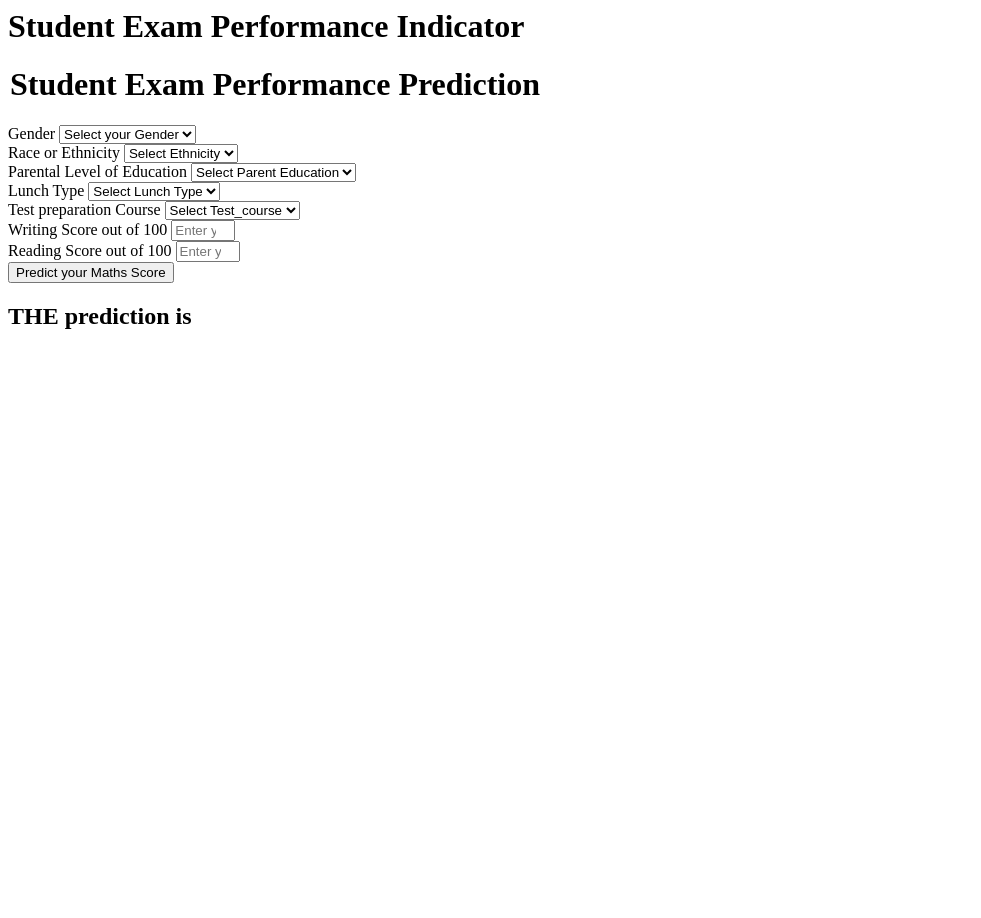
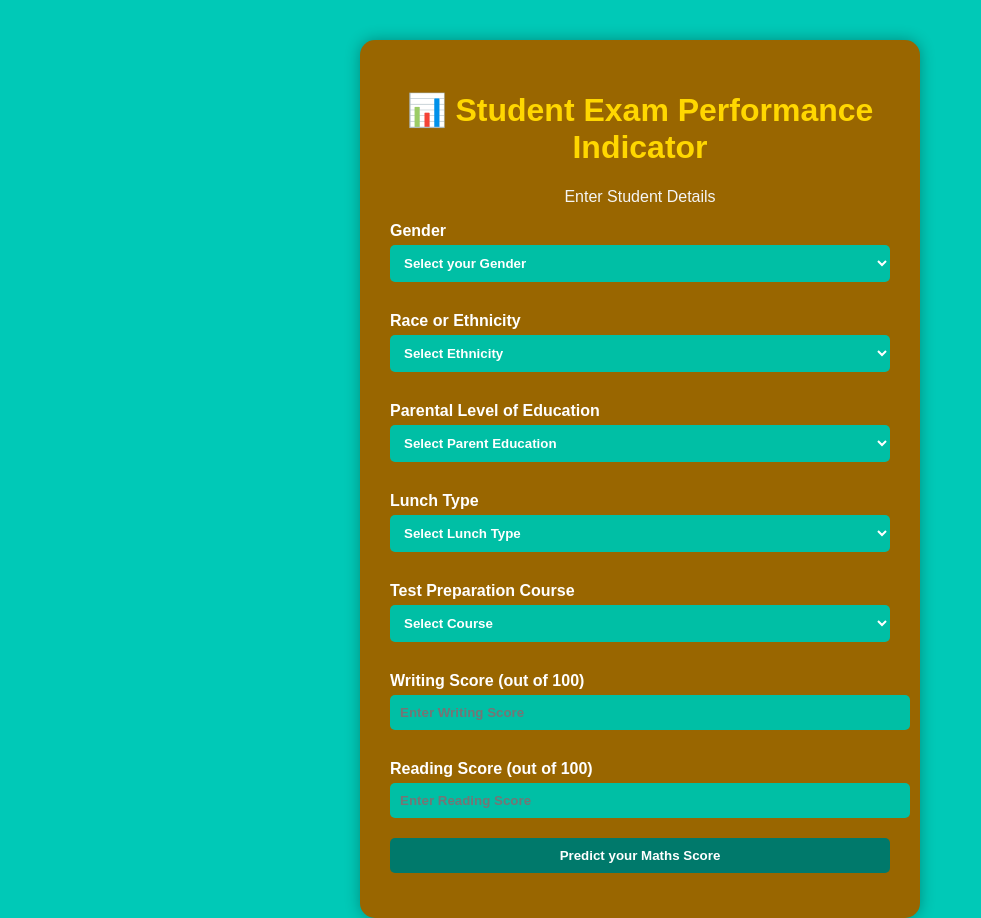
Before and after one commit to DevSourcerer04/mlproject, a Flask app: page /predictdata in a window 1280 px wide. Shown: the whole page, without its empty margins (0-981 px from the left). Before the commit the page ends 329 px from the top, so only its background shows below. Run offline with Flask 3, Linux system fonts and the light colour scheme.

Commit message:
web dev updates

```diff
--- a/templates/home.html
+++ b/templates/home.html
@@ -1,111 +1,116 @@
+<!DOCTYPE html>
 <html>
+<head>
+    <style>
+        body {
+            margin: 0;
+            padding: 40px 0 0 0; /* Push content down by 40px */
+            background-color: #00c9b7;
+            font-family: Arial, sans-serif;
+        }
+
+        .container {
+            background-color: #996600;
+            width: 500px;
+            margin: 0 auto;
+            padding: 30px;
+            border-radius: 15px;
+            box-shadow: 0 0 15px rgba(0, 0, 0, 0.3);
+        }
+
+        h1, h2, legend {
+            color: gold;
+            text-align: center;
+        }
+
+        label {
+            color: white;
+            display: block;
+            margin-top: 15px;
+            font-weight: bold;
+        }
+
+        select, input[type="number"], input[type="submit"] {
+            width: 100%;
+            padding: 10px;
+            margin-top: 5px;
+            margin-bottom: 15px;
+            border: none;
+            border-radius: 5px;
+            background-color: #00bfa5;
+            color: white;
+            font-weight: bold;
+        }
+
+        input[type="submit"] {
+            background-color: #00796b;
+            cursor: pointer;
+        }
+
+        input[type="submit"]:hover {
+            background-color: #004d40;
+        }
+    </style>
+</head>
 <body>
-    <div class="login">
-       <h1>Student Exam Performance Indicator</h1>
+    <div class="container">
+        <h1>📊 Student Exam Performance Indicator</h1>
+        <p style="text-align: center; color: #f5f5f5;">Enter Student Details</p>
+        <form action="{{ url_for('predict_datapoint')}}" method="post">
+            <label>Gender</label>
+            <select name="gender" required>
+                <option selected disabled value="">Select your Gender</option>
+                <option value="male">Male</option>
+                <option value="female">Female</option>
+            </select>
 
-       <form action="{{ url_for('predict_datapoint')}}" method="post">
-        <h1>
-            <legend>Student Exam Performance Prediction</legend>
-        </h1>
-        <div class="mb-3">
-            <label class="form-label">Gender</label>
-            <select class="form-control" name="gender" placeholder="Enter you Gender" required>
-                <option class="placeholder" selected disabled value="">Select your Gender</option>
-                <option value="male">
-                    Male
-                </option>
-                <option value="female">
-                    Female
-                </option>
+            <label>Race or Ethnicity</label>
+            <select name="ethnicity" required>
+                <option selected disabled value="">Select Ethnicity</option>
+                <option value="group A">Group A</option>
+                <option value="group B">Group B</option>
+                <option value="group C">Group C</option>
+                <option value="group D">Group D</option>
+                <option value="group E">Group E</option>
             </select>
-        </div>
-        <div class="mb-3">
-            <label class="form-label">Race or Ethnicity</label>
-            <select class="form-control" name="ethnicity" placeholder="Enter you ethnicity" required>
-                <option class="placeholder" selected disabled value="">Select Ethnicity</option>
-                <option value="group A">
-                    Group A
-                </option>
-                <option value="group B">
-                    Group B
-                </option>
-                <option value="group C">
-                    Group C
-                </option>
-                <option value="group D">
-                    Group D
-                </option>
-                <option value="group E">
-                    Group E
-                </option>
+
+            <label>Parental Level of Education</label>
+            <select name="parental_level_of_education" required>
+                <option selected disabled value="">Select Parent Education</option>
+                <option value="associate's degree">Associate's degree</option>
+                <option value="bachelor's degree">Bachelor's degree</option>
+                <option value="high school">High school</option>
+                <option value="master's degree">Master's degree</option>
+                <option value="some college">Some college</option>
+                <option value="some high school">Some high school</option>
             </select>
-        </div>
-        <div class="mb-3">
-            <label class="form-label">Parental Level of Education</label>
-            <select class="form-control" name="parental_level_of_education"
-                placeholder="Enter you Parent Education" required>
-                <option class="placeholder" selected disabled value="">Select Parent Education</option>
-                <option value="associate's degree">
-                    associate's degree
-                </option>
-                <option value="bachelor's degree">
-                    bachelor's degree
-                </option>
-                <option value="high school">
-                    high school
-                </option>
-                <option value="master's degree">
-                    master's degree
-                </option>
-                <option value="some college">
-                    some college
-                </option>
-                <option value="some high school">
-                    some high school
-                </option>
+
+            <label>Lunch Type</label>
+            <select name="lunch" required>
+                <option selected disabled value="">Select Lunch Type</option>
+                <option value="free/reduced">Free/Reduced</option>
+                <option value="standard">Standard</option>
             </select>
-        </div>
-        <div class="mb-3">
-            <label class="form-label">Lunch Type</label>
-            <select class="form-control" name="lunch" placeholder="Enter you Lunch" required>
-                <option class="placeholder" selected disabled value="">Select Lunch Type</option>
-                <option value="free/reduced">
-                    free/reduced
-                </option>
-                <option value="standard">
-                    standard
-                </option>
+
+            <label>Test Preparation Course</label>
+            <select name="test_preparation_course" required>
+                <option selected disabled value="">Select Course</option>
+                <option value="none">None</option>
+                <option value="completed">Completed</option>
             </select>
-        </div>
-        <div class="mb-3">
-            <label class="form-label">Test preparation Course</label>
-            <select class="form-control" name="test_preparation_course" placeholder="Enter you Course"
-                required>
-                <option class="placeholder" selected disabled value="">Select Test_course</option>
-                <option value="none">
-                    None
-                </option>
-                <option value="completed">
-                    Completed
-                </option>
-            </select>
-        </div>
-        <div class="mb-3">
-            <label class="form-label">Writing Score out of 100</label>
-            <input class="form-control" type="number" name="reading_score"
-                placeholder="Enter your Reading score" min='0' max='100' />
-        </div>
-        <div class="mb-3">
-            <label class="form-label">Reading Score out of 100</label>
-            <input class="form-control" type="number" name="writing_score"
-                placeholder="Enter your Reading Score" min='0' max='100' />
-        </div>
-        <div class="mb-3">
-            <input class="btn btn-primary" type="submit" value="Predict your Maths Score" required />
-        </div>
-    </form>
-    <h2>
-       THE  prediction is {{results}}
-    </h2>
-   <body>
+
+            <label>Writing Score (out of 100)</label>
+            <input type="number" name="reading_score" placeholder="Enter Writing Score" min="0" max="100" required>
+
+            <label>Reading Score (out of 100)</label>
+            <input type="number" name="writing_score" placeholder="Enter Reading Score" min="0" max="100" required>
+
+            <input type="submit" value="Predict your Maths Score">
+        </form>
+
+        {% if results %}
+        <h2>THE prediction is: {{ results }}</h2>
+        {% endif %}
+    </div>
+</body>
 </html>
```
Also changed, not shown: templates/index.html (+44 -1 lines), static/images/bg.png (added).
